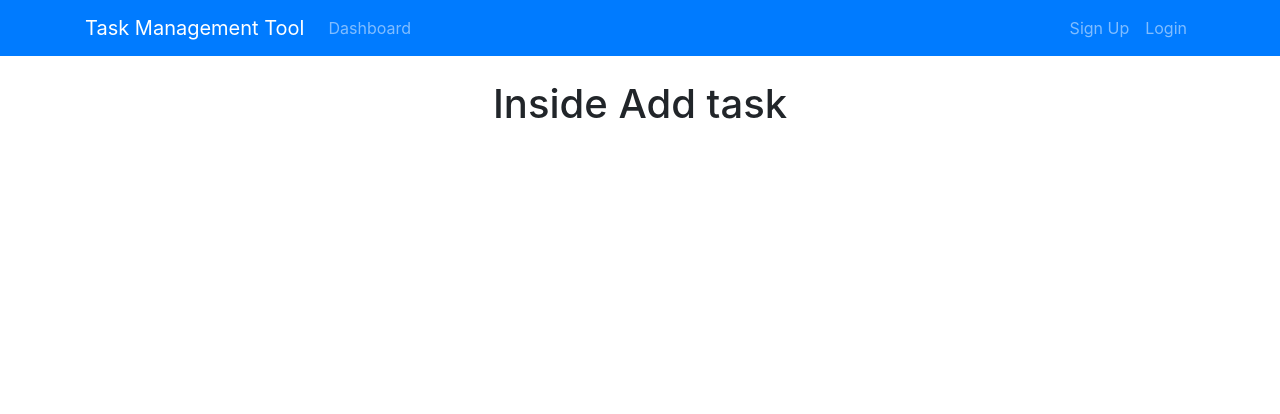
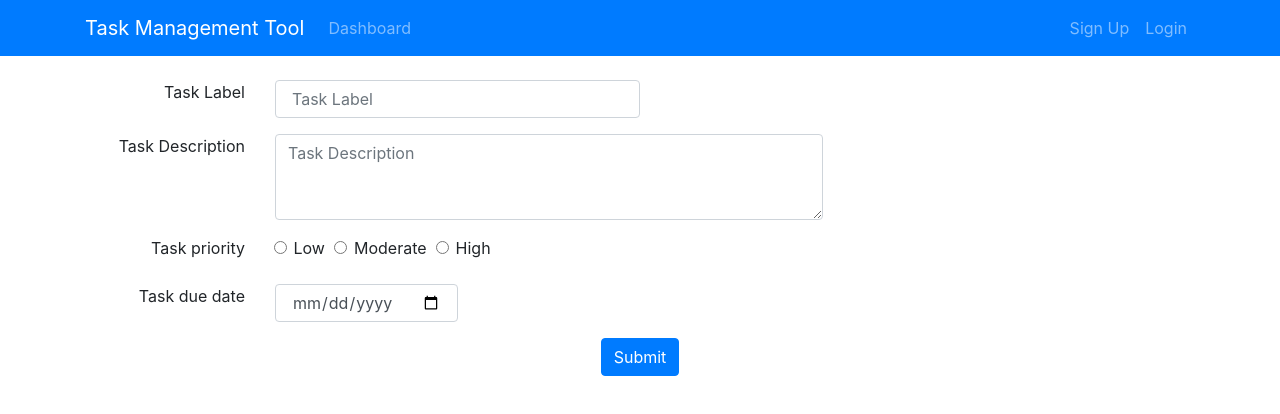
Before and after one commit to rahulraj25/task-management-frontend, a React (Create React App) app: page /addTask in a window 1280 px wide. Shown: the top 414 px of the page. Built offline with nearby package versions, Linux system fonts and the light colour scheme.

Commit message:
Added input form for adding task

```diff
--- a/package.json
+++ b/package.json
@@ -8,9 +8,13 @@
     "@testing-library/user-event": "^7.2.1",
     "bootstrap": "^4.5.0",
     "react": "^16.13.1",
+    "react-bootstrap": "^1.0.1",
     "react-dom": "^16.13.1",
+    "react-redux": "^7.2.0",
     "react-router-dom": "^5.2.0",
-    "react-scripts": "3.4.1"
+    "react-scripts": "3.4.1",
+    "react-thunk": "^1.0.0",
+    "redux": "^4.0.5"
   },
   "scripts": {
     "start": "react-scripts start",
--- a/src/components/task/AddTask.js
+++ b/src/components/task/AddTask.js
@@ -1,10 +1,98 @@
 import React, { Component } from "react";
+import { Form, Button, Row, Col } from "react-bootstrap";
 
 class AddTask extends Component {
   render() {
     return (
-      <div>
-        <h1>Inside Add task</h1>
+      <div className="container">
+        <Form>
+          <Form.Group controlId="formTaskLabel">
+            <Row>
+              <Col className="col-md-2">
+                <Form.Label className="float-right">Task Label</Form.Label>
+              </Col>
+              <Col className="col-md-8">
+                <Form.Control
+                  type="Text"
+                  placeholder="Task Label"
+                  className="w-50 p-3"
+                />
+              </Col>
+            </Row>
+          </Form.Group>
+          <Form.Group controlId="formTaskDescription">
+            <Row>
+              <Col className="col-md-2">
+                <Form.Label className="float-right">
+                  Task Description
+                </Form.Label>
+              </Col>
+              <Col className="col-md-8">
+                <Form.Control
+                  as="textarea"
+                  rows="3"
+                  placeholder="Task Description"
+                  className="w-75"
+                />
+              </Col>
+            </Row>
+          </Form.Group>
+          <fieldset>
+            <Form.Group>
+              <Row>
+                <Col className="col-md-2">
+                  <Form.Label className="float-right">Task priority</Form.Label>
+                </Col>
+                <Col className="col-md-8">
+                  <Row>
+                    <Col>
+                      <Row>
+                        &nbsp;&nbsp;&nbsp;
+                        <Form.Check
+                          type="radio"
+                          label="Low"
+                          name="formTaskPriority"
+                          id="formTaskPriorityLow"
+                        />
+                        &nbsp;&nbsp;
+                        <Form.Check
+                          type="radio"
+                          label="Moderate"
+                          name="formTaskPriority"
+                          id="formTaskPriorityModerate"
+                        />
+                        &nbsp;&nbsp;
+                        <Form.Check
+                          type="radio"
+                          label="High"
+                          name="formTaskPriority"
+                          id="formTaskPriorityHigh"
+                        />
+                      </Row>
+                    </Col>
+                  </Row>
+                </Col>
+              </Row>
+            </Form.Group>
+          </fieldset>
+          <Form.Group controlId="formTaskDueDate">
+            <Row>
+              <Col className="col-md-2">
+                <Form.Label className="float-right">Task due date</Form.Label>
+              </Col>
+              <Col className="col-md-8">
+                <Form.Control
+                  type="date"
+                  placeholder="Task Label"
+                  className="w-25 p-3"
+                />
+              </Col>
+            </Row>
+          </Form.Group>
+          <Button variant="primary" type="submit">
+            Submit
+          </Button>
+        </Form>
       </div>
     );
   }
```
Also changed, not shown: 1 other file (tests, documents, lock files or other folders).
